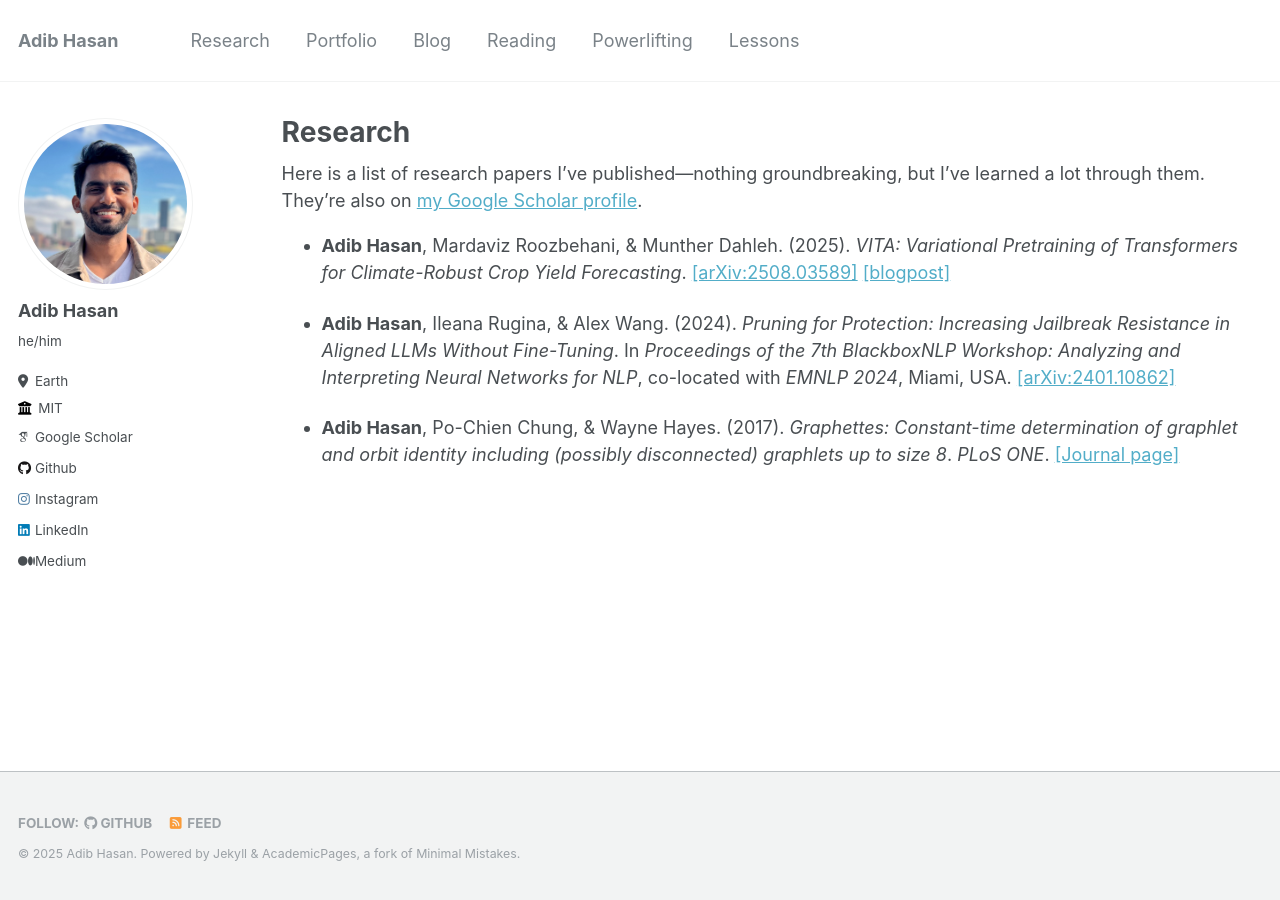
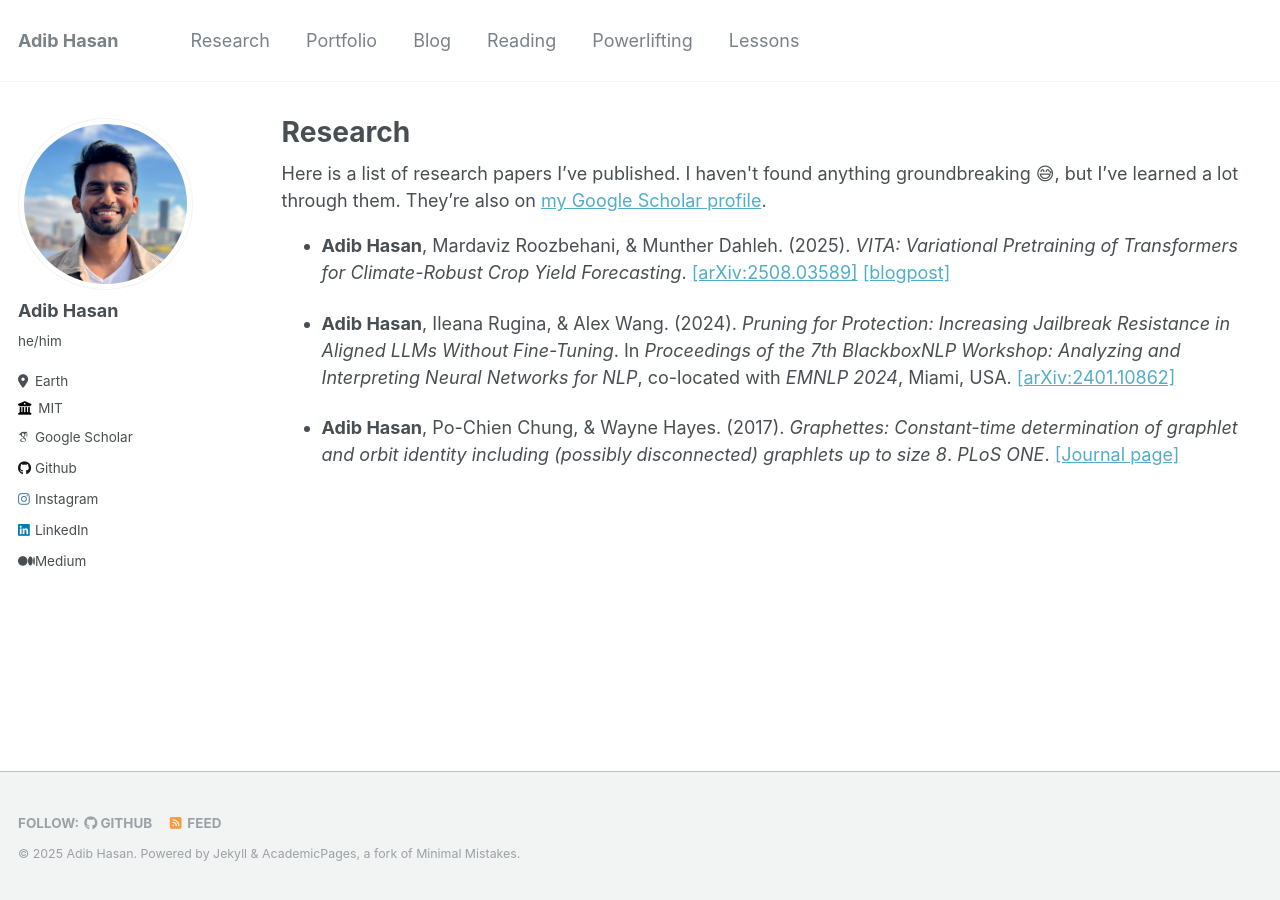
Before and after one commit to Neehan/neehan.github.io, a Jekyll site: the page built from _pages/research.md, in a window 1280 px wide. Built offline with Jekyll 4.4.1, drawn with Linux system fonts in a browser that asks for light colours; some web fonts are replaced.

```diff
--- a/_pages/research.md
+++ b/_pages/research.md
@@ -6,7 +6,7 @@ author_profile: true
 ---
 
 {% if site.author.googlescholar %}
-  <div class="wordwrap">Here is a list of research papers I’ve published—nothing groundbreaking, but I’ve learned a lot through them. They’re also on <a href="{{site.author.googlescholar}}">my Google Scholar profile</a>.</div>
+  <div class="wordwrap">Here is a list of research papers I’ve published. I haven't found anything groundbreaking 😅, but I’ve learned a lot through them. They’re also on <a href="{{site.author.googlescholar}}">my Google Scholar profile</a>.</div>
 {% endif %}
 
 * **Adib Hasan**, Mardaviz Roozbehani, & Munther Dahleh. (2025). *VITA: Variational Pretraining of Transformers for Climate-Robust Crop Yield Forecasting*. [[arXiv:2508.03589]](https://arxiv.org/abs/2508.03589) [[blogpost]](/blog/vita/)
```
